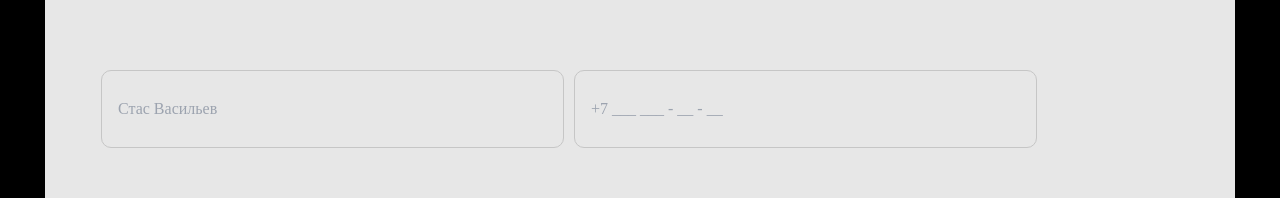
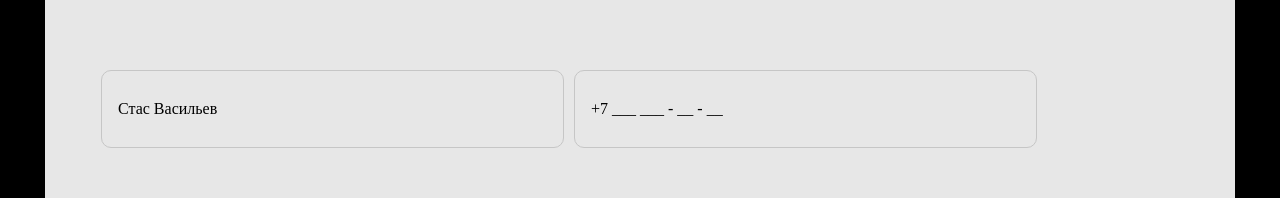
Before and after one commit to archi-potapov/mini-test, a Next.js app: page / in a window 1280 px wide. Shown: the part 494-692 px from the top of the page. Built offline with nearby package versions, Linux system fonts and the light colour scheme; a web font is replaced by a local one.

Commit message:
fix: placeholder corlor and added mask on inputs

```diff
--- a/package.json
+++ b/package.json
@@ -10,9 +10,12 @@
   },
   "dependencies": {
     "@next/font": "^13.5.3",
+    "imask": "^7.1.3",
     "next": "latest",
+    "primereact": "^9.6.2",
     "react": "latest",
-    "react-dom": "latest"
+    "react-dom": "latest",
+    "react-imask": "^7.1.3"
   },
   "devDependencies": {
     "@types/node": "latest",
--- a/src/components/Main/Main.module.css
+++ b/src/components/Main/Main.module.css
@@ -66,6 +66,9 @@
   outline: none;
   border: 1px solid black;
 }
+.textInput::placeholder {
+  color: black;
+}
 .submitButton {
   border-radius: 10px;
   background-color: black;
--- a/src/components/Main/Main.tsx
+++ b/src/components/Main/Main.tsx
@@ -1,8 +1,14 @@
+"use client";
+
 import React from "react";
 import styles from "./Main.module.css";
 import Image from "next/image";
+import { InputMask } from "primereact/inputmask";
+import { useState } from "react";
 
 export const Main = () => {
+  let [phoneNumber, setPhoneNumber] = useState("");
+
   return (
     <main id={"main"} className={styles.container}>
       <section className={styles.applicationForm}>
@@ -35,14 +41,21 @@ export const Main = () => {
                 maxLength={32}
                 className={styles.textInput}
               />
-              <input
+              <InputMask
                 type="tel"
+                value={phoneNumber}
+                onChange={(event) => setPhoneNumber(String(event.target.value))}
+                mask="+7 999 999 - 99 - 99"
+
                 placeholder="+7 ___ ___ - __ - __"
-                maxLength={12}
                 className={styles.textInput}
               />
             </div>
-            <input type="submit" className={styles.submitButton} value="Отправить заявку"/>
+            <input
+              type="submit"
+              className={styles.submitButton}
+              value="Отправить заявку"
+            />
           </form>
         </div>
       </section>
```
Also changed, not shown: 1 other file (tests, documents, lock files or other folders).
